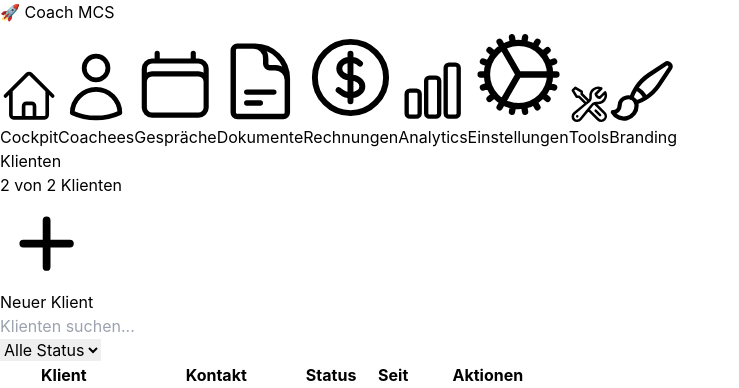
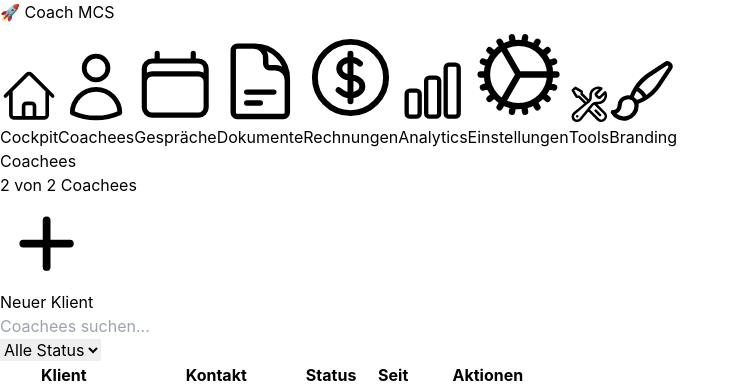
Before and after one commit to allensfl/coach-platform-safe, a React (Vite) app in the folder apps/dashboard/: page / in a window 1280 px wide. Both pictures are taken after a click on the button "Coachees". Shown: the top 388 px of the page, without its empty margins (0-739 px from the left). Built offline with nearby package versions, Linux system fonts and the light colour scheme.

Commit message:
IMPLEMENT: Klienten → Coachees - TIER 1 Professional Plus

```diff
--- a/apps/dashboard/src/modules/client-management/components/ClientList.tsx
+++ b/apps/dashboard/src/modules/client-management/components/ClientList.tsx
@@ -131,8 +131,8 @@ const ClientList: React.FC = () => {
       {/* Header */}
       <div className="flex flex-col sm:flex-row sm:items-center sm:justify-between gap-4">
         <div>
-          <h1 className="text-2xl font-bold text-gray-900">Klienten</h1>
-          <p className="text-gray-600">{displayClients.length} von {clients.length || mockClients.length} Klienten</p>
+          <h1 className="text-2xl font-bold text-gray-900">Coachees</h1>
+          <p className="text-gray-600">{displayClients.length} von {clients.length || mockClients.length} Coachees</p>
         </div>
         <button
           onClick={() => setIsAddModalOpen(true)}
@@ -150,7 +150,7 @@ const ClientList: React.FC = () => {
         <div className="flex-1">
           <input
             type="text"
-            placeholder="Klienten suchen..."
+            placeholder="Coachees suchen..."
             value={searchTerm}
             onChange={(e) => setSearchTerm(e.target.value)}
             className="w-full px-4 py-2 border border-gray-300 rounded-lg focus:ring-2 focus:ring-blue-500 focus:border-blue-500"
@@ -254,18 +254,18 @@ const ClientList: React.FC = () => {
             <svg className="w-12 h-12 text-gray-400 mx-auto mb-4" fill="none" stroke="currentColor" viewBox="0 0 24 24">
               <path strokeLinecap="round" strokeLinejoin="round" strokeWidth={2} d="M17 20h5v-2a3 3 0 00-5.356-1.857M17 20H7m10 0v-2c0-.656-.126-1.283-.356-1.857M7 20H2v-2a3 3 0 015.356-1.857M7 20v-2c0-.656.126-1.283.356-1.857m0 0a5.002 5.002 0 019.288 0M15 7a3 3 0 11-6 0 3 3 0 016 0zm6 3a2 2 0 11-4 0 2 2 0 014 0zM7 10a2 2 0 11-4 0 2 2 0 014 0z" />
             </svg>
-            <h3 className="text-lg font-medium text-gray-900 mb-2">Keine Klienten gefunden</h3>
+            <h3 className="text-lg font-medium text-gray-900 mb-2">Keine Coachees gefunden</h3>
             <p className="text-gray-500 mb-4">
               {searchTerm || selectedFilter !== 'all'
                 ? 'Versuchen Sie, Ihre Suchkriterien anzupassen.'
-                : 'Fügen Sie Ihren ersten Klienten hinzu, um zu beginnen.'
+                : 'Fügen Sie Ihren ersten Coachees hinzu, um zu beginnen.'
               }
             </p>
             <button
               onClick={() => setIsAddModalOpen(true)}
               className="inline-flex items-center px-4 py-2 bg-blue-600 text-white rounded-lg hover:bg-blue-700 transition-colors"
             >
-              Ersten Klienten hinzufügen
+              Ersten Coachees hinzufügen
             </button>
           </div>
         )}
@@ -289,7 +289,7 @@ const ClientList: React.FC = () => {
           <div className="bg-white rounded-lg p-6 max-w-md w-full mx-4">
             <h3 className="text-lg font-semibold text-gray-900 mb-4">Klient löschen</h3>
             <p className="text-gray-600 mb-6">
-              Sind Sie sicher, dass Sie diesen Klienten löschen möchten? Diese Aktion kann nicht rückgängig gemacht werden.
+              Sind Sie sicher, dass Sie diesen Coachees löschen möchten? Diese Aktion kann nicht rückgängig gemacht werden.
             </p>
             <div className="flex gap-3 justify-end">
               <button
```
